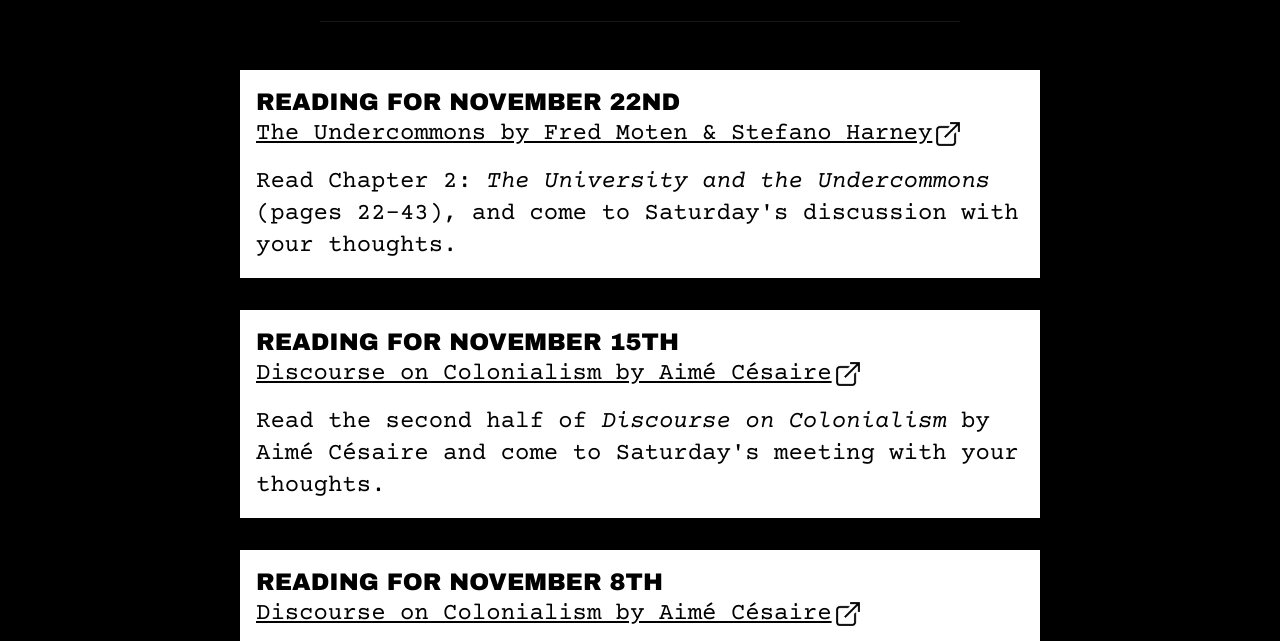
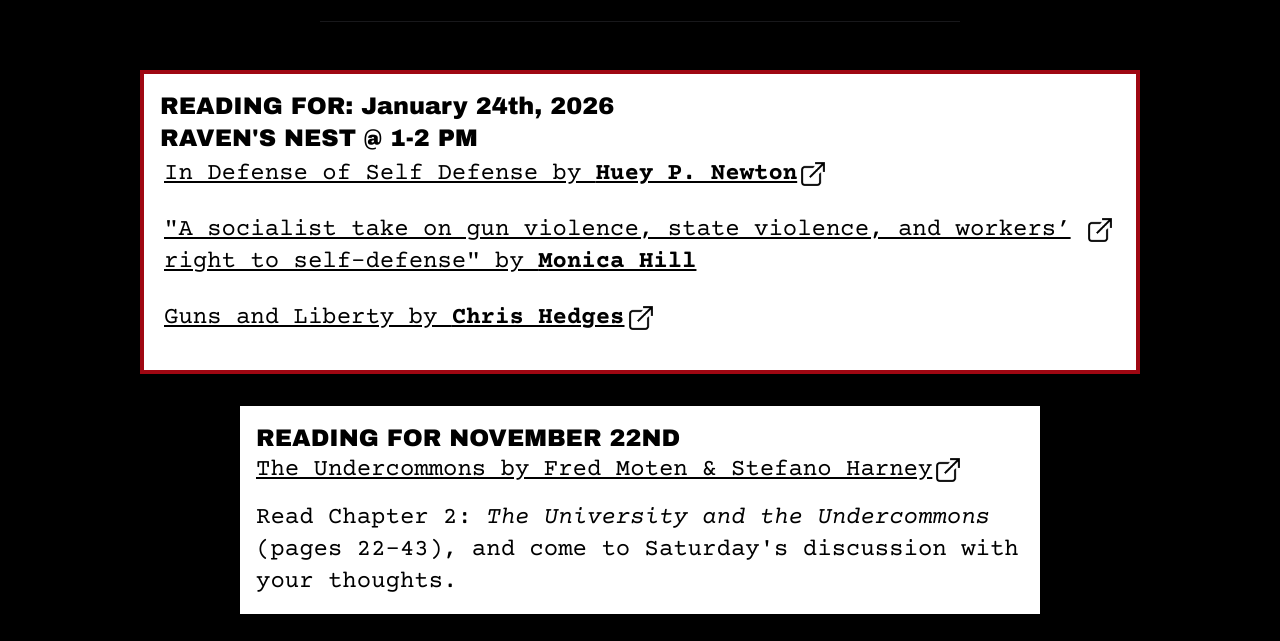
Before and after one commit to VictoryMa8/airc, a website: page study_portal.html in a window 1280 px wide. Shown: the part 159-800 px from the top of the page. Drawn offline with nearby package versions, Linux system fonts and the light colour scheme.

Commit message:
Updated study portal + added localstorage for popup

```diff
--- a/study_portal.html
+++ b/study_portal.html
@@ -61,6 +61,31 @@
     <main class="flex-grow flex flex-col justify-center items-center bg-black">
         <h1 class="text-white text-4xl my-8">Study Portal</h1>
         <hr class="w-1/2 mb-8">
+        <div class="border-4 border-red-800 max-w-250 text-black bg-white p-4 text-2xl m-4">
+            <p>READING FOR: January 24th, 2026</p>
+            <p>RAVEN'S NEST @ 1-2 PM</p>
+            <a target="_blank" href="https://www.marxists.org/archive/newton/1967/06/20.htm"
+                class="hover:text-white hover:bg-red-800 transition duration-200 ease-in-out flex flex-row p-1">
+                <p class="underline font-[Courier_Prime] mb-4">In Defense of Self Defense by <b>Huey P. Newton</b></p>
+                <img class="w-8 h-8" src="./static/assets/images/link-icon.png">
+            </a>
+
+            <a target="_blank"
+                href="https://socialism.com/fs-article/a-socialist-take-on-gun-violence-state-violence-and-workers-right-to-self-defense/"
+                class="hover:text-white hover:bg-red-800 transition duration-200 ease-in-out flex flex-row p-1">
+                <p class="underline font-[Courier_Prime] mb-4">"A socialist take on gun violence, state violence, and
+                    workers’ right to self-defense" by <b>Monica Hill</b></p>
+                <img class="w-8 h-8" src="./static/assets/images/link-icon.png">
+            </a>
+
+            <a target="_blank"
+                href="https://www.marxists.org/history/etol/newspape/socialist-viewpoint-us/marapr_18/marapr_18_03.html"
+                class="hover:text-white hover:bg-red-800 transition duration-200 ease-in-out flex flex-row p-1">
+                <p class="underline font-[Courier_Prime] mb-4">Guns and Liberty by <b>Chris Hedges</b></p>
+                <img class="w-8 h-8" src="./static/assets/images/link-icon.png">
+            </a>
+
+        </div>
         <a class="max-w-200 text-black bg-white hover:text-white hover:bg-red-800 transition duration-200 ease-in-out p-4 text-2xl m-4"
             target=" _blank" href="https://www.minorcompositions.info/wp-content/uploads/2013/04/undercommons-web.pdf">
             <p>READING FOR NOVEMBER 22ND</p>
```
Also changed, not shown: about.html (+0 -2 lines), index.html (+30 -3 lines), static/assets/styles/output.css.
